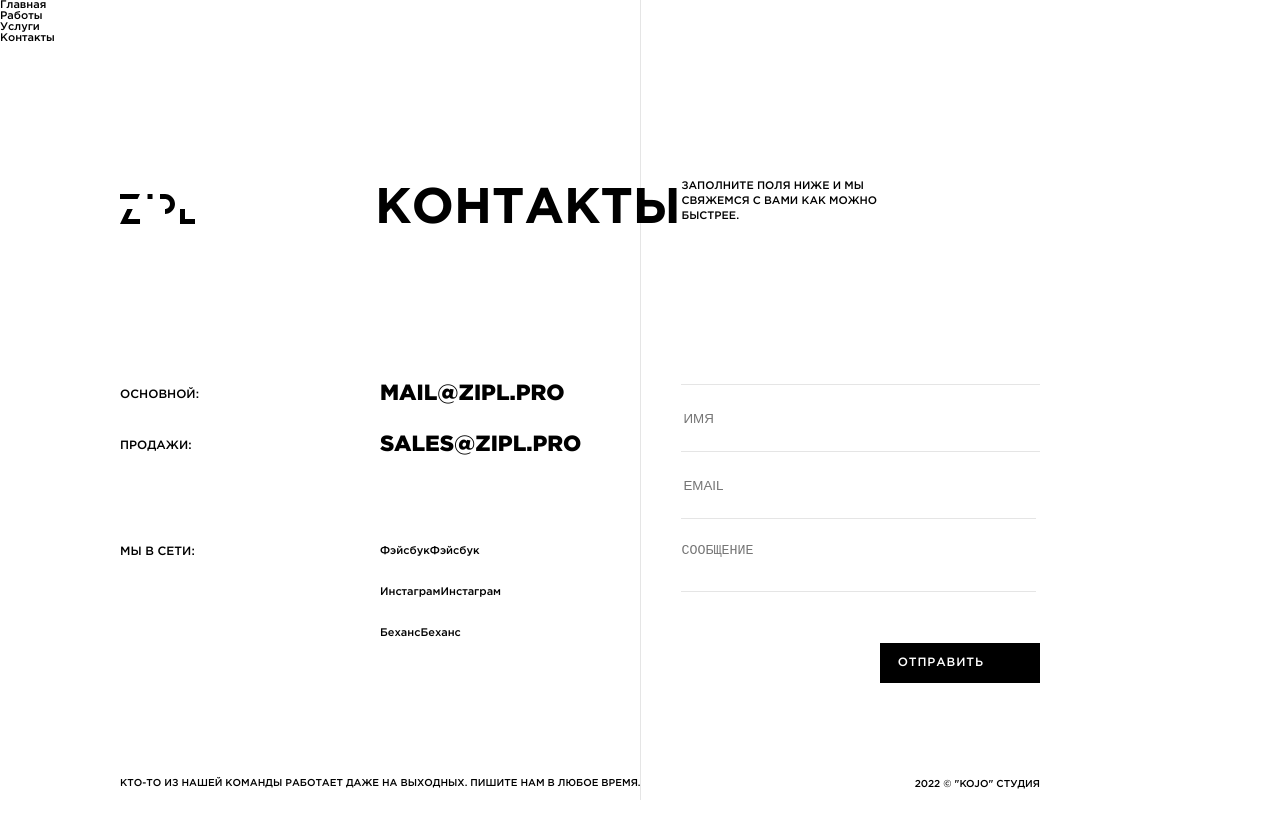
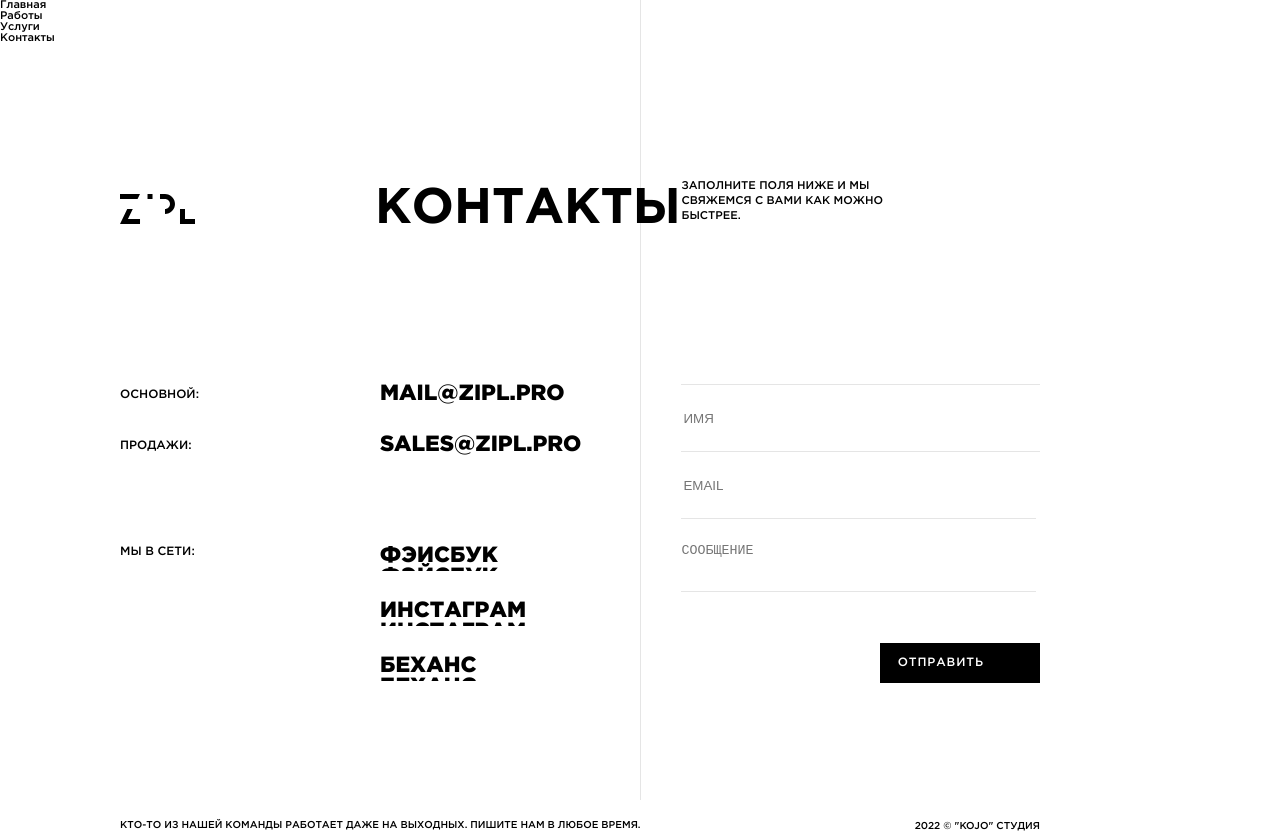
Before and after one commit to AnatolyKostarev/kojo, a React (Create React App) app: page /contacts in a window 1280 px wide. Before the commit the page ends 800 px from the top, so only its background shows below. Built offline with nearby package versions, Linux system fonts and the light colour scheme.

Commit message:
Add styles for roll social links

```diff
--- a/src/components/contacts/Contacts.module.css
+++ b/src/components/contacts/Contacts.module.css
@@ -35,8 +35,25 @@
   row-gap: 30px;
 }
 
-.contacts__row_top,
-.contacts__row_bottom {
+.contacts__row {
+  transition: 0.3s ease-in-out;
+  overflow-y: hidden;
+  max-height: 25px;
+}
+
+.contacts__links {
+  display: block;
+  transform: translateY(0%);
+  transition: 0.3s ease-in-out;
+}
+
+.contacts__links:hover {
+  cursor: url("/public/img/header/cursor_active.svg") 10 10, pointer;
+  transform: translateY(-50%);
+  transition: 0.3s ease-in-out;
+}
+
+.contacts__row_top {
   display: flex;
   justify-content: flex-start;
   align-items: center;
@@ -50,11 +67,26 @@
   text-transform: uppercase;
 }
 
-.contacts__item {
+.contacts__link {
   font-family: "GothamProBlack", sans-serif;
   font-size: 22px;
   text-align: left;
   text-transform: uppercase;
+}
+
+.contacts__item_top,
+.contacts__item_bottom {
+  display: block;
+  font-family: "GothamProBlack", sans-serif;
+  font-size: 22px;
+  text-align: left;
+  text-transform: uppercase;
+  transition: 0.3s ease-in-out;
+}
+
+.contacts__item_top:hover,
+.contacts__item_bottom:hover {
+  cursor: url("/public/img/header/cursor_active.svg") 10 10, pointer;
 }
 
 .contacts__social {
@@ -78,9 +110,9 @@
   position: absolute;
   top: -205px;
   left: 0;
-  max-width: 19.791666666666668vw;
-  font-size: 1.3580246913580247vh;
-  line-height: 1.8518518518518519vh;
+  max-width: 19.8vw;
+  font-size: 1.4vh;
+  line-height: 1.9vh;
   text-align: left;
   text-transform: uppercase;
 }
```
